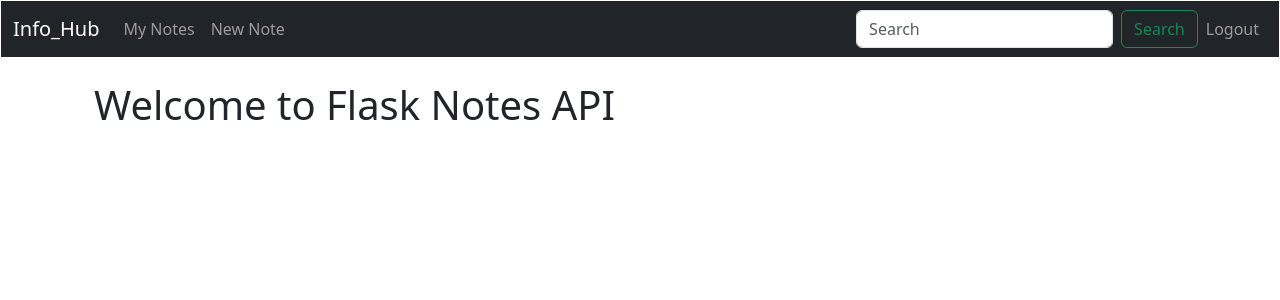
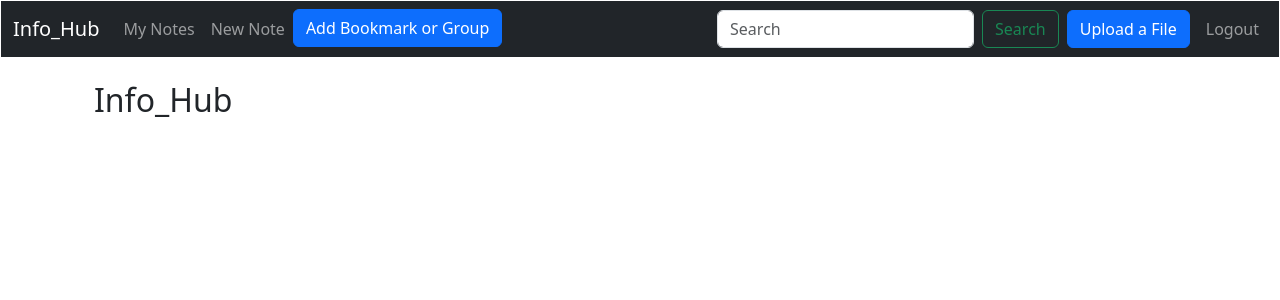
Before and after one commit to Willmo103/Flask-Notes-API-Docker, a Flask app: page /user/1/notes in a window 1280 px wide. Shown: the top 300 px of the page. Run offline with Flask 3, Linux system fonts and the light colour scheme; the visitor is signed in with stand-in values (Sample User, id 1); data that the repository does not hold is empty; parts of the project's set-up code (start-up, migrations or seed data) failed here and were passed over; some libraries are stand-ins or nearby versions.

Commit message:
add bookmark modal

```diff
--- a/app/forms.py
+++ b/app/forms.py
@@ -6,6 +6,7 @@ from wtforms import (
     BooleanField,
     SubmitField,
     TextAreaField,
+    URLField,
 )
 from wtforms.validators import (
     DataRequired,
@@ -14,6 +15,7 @@ from wtforms.validators import (
     EqualTo,
     ValidationError,
     Optional,
+    URL,
 )
 from flask_wtf.file import FileField
 
@@ -72,3 +74,10 @@ class FileUploadForm(FlaskForm):
     details = StringField("Details", validators=[Length(max=200)])
     private = BooleanField("Private")
     submit = SubmitField("Upload")
+
+class BookmarkForm(FlaskForm):
+    title = StringField("Title", validators=[DataRequired()])
+    href = URLField("URL", validators=[DataRequired(), URL()])
+    details = TextAreaField("Details (optional)")
+    private = BooleanField("Private")
+    submit = SubmitField("Add")
--- a/app/routes.py
+++ b/app/routes.py
@@ -1,8 +1,8 @@
 from flask import flash, redirect, render_template, url_for, Blueprint, request
 from flask_login import current_user, login_user, logout_user, login_required
 from app import db
-from app.models import User, Note, File
-from app.forms import LoginForm, RegistrationForm, NoteForm, FileUploadForm
+from app.models import User, Note, File, Upload, Download
+from app.forms import LoginForm, RegistrationForm, NoteForm, FileUploadForm, BookmarkForm
 from werkzeug.utils import secure_filename
 import os
 from datetime import datetime as dt
@@ -13,20 +13,21 @@ endpoint = Blueprint("routes", __name__)
 
 @endpoint.context_processor
 def inject_forms():
-    form = FileUploadForm()
-    return dict(form=form)
+    upload_form = FileUploadForm()
+    bookmark_form = BookmarkForm()
+    return dict(upload_form=upload_form, bookmark_form=bookmark_form)
 
 
 @endpoint.route("/")
 @endpoint.route("/index")
 def index():
-    File.sync_files()
     notes = Note.return_index_page_notes(
         current_user.id if current_user.is_authenticated else None
     )
     files = File.return_index_page_files(
         current_user.id if current_user.is_authenticated else None
     )
+
     return render_template(
         "index.html",
         notes=notes,
@@ -40,6 +41,7 @@ def index():
 def upload_file():
     form = FileUploadForm()
     if form.validate_on_submit():
+        time_stamp = dt.utcnow().strftime("%Y%m%d%H%M%S")
         file = form.file.data
         if file.filename == "":
             flash("No selected file")
@@ -52,14 +54,22 @@ def upload_file():
             new_file = File(
                 filename,
                 user_id=current_user.id,
-                date_posted=dt.utcnow(),
+                date_posted=time_stamp,
                 private=form.private.data,
                 details=form.details.data,
             )
+            new_upload = Upload(
+                user_id=current_user.id,
+                file_id=filename,
+                date_uploaded=time_stamp,
+            )
         else:
             new_file = File(filename, date_posted=dt.utcnow())
-        db.session.add(new_file)
-        db.session.commit()
+            new_upload = Upload(file_id=filename, date_uploaded=time_stamp)
+
+        new_upload.save()
+        new_file.save()
+
         flash("File uploaded successfully")
         return redirect(url_for("routes.index"))
 
@@ -180,3 +190,38 @@ def search_notes():
             title=f"Search Results for {search_term}",
         )
     return redirect(url_for("routes.index"))
+
+@endpoint.route("/create_group", methods=["GET", "POST"])
+def create_group():
+    # Implement group creation logic here
+    pass
+
+
+@endpoint.route("/edit_group/<int:group_id>", methods=["GET", "POST"])
+def edit_group(group_id):
+    # Implement group editing logic here
+    pass
+
+
+@endpoint.route("/delete_group/<int:group_id>", methods=["POST"])
+def delete_group(group_id):
+    # Implement group deletion logic here
+    pass
+
+
+@endpoint.route("/create_bookmark", methods=["GET", "POST"])
+def create_bookmark():
+    # Implement bookmark creation logic here
+    pass
+
+
+@endpoint.route("/edit_bookmark/<int:bookmark_id>", methods=["GET", "POST"])
+def edit_bookmark(bookmark_id):
+    # Implement bookmark editing logic here
+    pass
+
+
+@endpoint.route("/delete_bookmark/<int:bookmark_id>", methods=["POST"])
+def delete_bookmark(bookmark_id):
+    # Implement bookmark deletion logic here
+    pass
--- a/app/static/css/main.css
+++ b/app/static/css/main.css
@@ -2,3 +2,7 @@
 body {
     padding: 1px;
 }
+#dropZone.drag-over {
+    border: 2px dashed #007bff;
+    background-color: #f8f9fa;
+}
--- a/app/templates/base.html
+++ b/app/templates/base.html
@@ -14,6 +14,7 @@
 </head>
 
 <body>
+    <!-- base.html -->
     <nav class="navbar navbar-expand-md navbar-dark bg-dark mb-4">
         <div class="container-fluid">
             <a class="navbar-brand" href="{{ url_for('routes.index') }}">Info_Hub</a>
@@ -31,15 +32,11 @@
                     <li class="nav-item">
                         <a class="nav-link" href="{{ url_for('routes.note') }}">New Note</a>
                     </li>
-                </ul>
-                <form class="d-flex" action="{{ url_for('routes.search_notes') }}" method="POST">
-                    <input class="form-control me-2" type="search" name="search_term" placeholder="Search"
-                        aria-label="Search">
-                    <button class="btn btn-outline-success" type="submit">Search</button>
-                </form>
-                <ul class="navbar-nav">
                     <li class="nav-item">
-                        <a class="nav-link" href="{{ url_for('routes.logout') }}">Logout</a>
+                        <button type="nav-link" class="btn btn-primary nav-btn" data-bs-toggle="modal"
+                            data-bs-target="#addBookmarkOrGroupModal">
+                            Add Bookmark or Group
+                        </button>
                     </li>
                 </ul>
                 {% else %}
@@ -50,26 +47,37 @@
                     <li class="nav-item">
                         <a class="nav-link" href="{{ url_for('routes.note') }}">New Note</a>
                     </li>
+                    <li class="nav-item">
+                        <button type="nav-link" class="btn btn-primary nav-btn" data-bs-toggle="modal"
+                            data-bs-target="#addBookmarkOrGroupModal">
+                            Add Bookmark or Group
+                        </button>
+                    </li>
                 </ul>
-
-                <button type="nav-link" class="btn btn-primary nav-btn" data-bs-toggle="modal"
-                    data-bs-target="#fileUploadModal">
-                    Upload a File
-                </button>
-                <form class="d-flex" action="{{ url_for('routes.search_notes') }}" method="POST">
+                {% endif %}
+                <form class="d-flex me-2" action="{{ url_for('routes.search_notes') }}" method="POST">
                     <input class="form-control me-2" type="search" name="search_term" placeholder="Search"
                         aria-label="Search">
                     <button class="btn btn-outline-success" type="submit">Search</button>
                 </form>
+                <button type="nav-link" class="btn btn-primary nav-btn me-2" data-bs-toggle="modal"
+                    data-bs-target="#fileUploadModal">
+                    Upload a File
+                </button>
                 <ul class="navbar-nav">
+                    {% if current_user.is_authenticated %}
+                    <li class="nav-item">
+                        <a class="nav-link" href="{{ url_for('routes.logout') }}">Logout</a>
+                    </li>
+                    {% else %}
                     <li class="nav-item">
                         <a class="nav-link" href="{{ url_for('routes.login') }}">Login</a>
                     </li>
                     <li class="nav-item">
                         <a class="nav-link" href="{{ url_for('routes.register') }}">Register</a>
                     </li>
+                    {% endif %}
                 </ul>
-                {% endif %}
             </div>
         </div>
     </nav>
@@ -98,39 +106,79 @@
                 <div class="modal-body">
                     <form method="POST" action="{{ url_for('routes.upload_file') }}" enctype="multipart/form-data"
                         id="fileUploadForm">
-                        {{ form.hidden_tag() }}
+                        {{ upload_form.hidden_tag() }}
                         <div class="row">
                             <div class="col-md-8">
                                 <div class="mb-3">
-                                    {{ form.file.label(class="form-label") }}
-                                    {{ form.file(class="form-control") }}
+                                    {{ upload_form.file.label(class="form-label") }}
+                                    {{ upload_form.file(class="form-control") }}
                                 </div>
                                 <div class="mb-3">
-                                    {{ form.file_dz.label(class="form-label") }}
+                                    {{ upload_form.file_dz.label(class="form-label") }}
                                     <div id="dropZone" class="border rounded p-2 dropzone">
-                                        {{ form.file_dz() }}
+                                        {{ upload_form.file_dz() }}
                                         Drag and drop a file here
                                     </div>
                                 </div>
                             </div>
                             <div class="col-md-4">
                                 <div class="mb-3">
-                                    {{ form.details.label(class="form-label") }}
-                                    {{ form.details(class="form-control") }}
+                                    {{ upload_form.details.label(class="form-label") }}
+                                    {{ upload_form.details(class="form-control") }}
                                 </div>
                                 {% if current_user.is_authenticate %}
                                 <div class="mb-3">
-                                    {{ form.private.label }} {{ form.private() }}
+                                    {{ upload_form.private.label }} {{ upload_form.private() }}
                                 </div>
                                 {% endif %}
                             </div>
                         </div>
-                        {{ form.submit(class="btn btn-primary") }}
+                        {{ upload_form.submit(class="btn btn-primary") }}
                     </form>
                 </div>
             </div>
         </div>
     </div>
+    <!-- Add Bookmark Modal -->
+    <div class="modal fade" id="addBookmarkOrGroupModal" tabindex="-1" aria-labelledby="addBookmarkModalLabel"
+        aria-hidden="true">
+        <div class="modal-dialog">
+            <div class="modal-content">
+                <div class="modal-header">
+                    <h5 class="modal-title" id="addBookmarkModalLabel">Add Bookmark</h5>
+                    <button type="button" class="btn-close" data-bs-dismiss="modal" aria-label="Close"></button>
+                </div>
+                <div class="modal-body">
+                    <form id="addBookmarkForm" action="{{ url_for('routes.create_bookmark') }}" method="POST">
+                        {{ bookmark_form.csrf_token }}
+                        <div class="mb-3">
+                            {{ bookmark_form.title.label(class="form-label") }}
+                            {{ bookmark_form.title(class="form-control") }}
+                        </div>
+                        <div class="mb-3">
+                            {{ bookmark_form.href.label(class="form-label") }}
+                            {{ bookmark_form.href(class="form-control") }}
+                        </div>
+                        <div class="mb-3">
+                            {{ bookmark_form.details.label(class="form-label") }}
+                            {{ bookmark_form.details(class="form-control") }}
+                        </div>
+                        {% if current_user.is_authenticated %}
+                        <div class="mb-3 form-check">
+                            {{ bookmark_form.private(class="form-check-input") }}
+                            {{ bookmark_form.private.label(class="form-check-label") }}
+                        </div>
+                        {% endif %}
+                    </form>
+                </div>
+                <div class="modal-footer">
+                    <button type="button" class="btn btn-secondary" data-bs-dismiss="modal">Close</button>
+                    <button type="submit" class="btn btn-primary" form="addBookmarkForm">Add</button>
+                </div>
+            </div>
+        </div>
+    </div>
+
 
     <script src="{{ url_for('static', filename='js/main.js') }}"></script>
     {% block extra_js %}{% endblock %}
--- a/app/templates/index.html
+++ b/app/templates/index.html
@@ -1,9 +1,7 @@
 {% extends "base.html" %}
-
 {% block content %}
 <div class="container">
-    <h1 class="mt-3">Welcome to Flask Notes API</h1>
-
+    <h2 class="mt-3">Info_Hub</h2>
     <div class="row mt-3">
         {% for note in notes %}
         {% include "note_card.html" %}
@@ -13,34 +11,6 @@
         {% endfor %}
     </div>
 </div>
-<!-- File Upload Modal -->
-<!-- File Upload Modal -->
-<div class="modal fade" id="fileUploadModal" tabindex="-1" aria-labelledby="fileUploadModalLabel" aria-hidden="true">
-    <div class="modal-dialog">
-        <div class="modal-content">
-            <div class="modal-header">
-                <h5 class="modal-title" id="fileUploadModalLabel">Upload a File</h5>
-                <button type="button" class="btn-close" data-bs-dismiss="modal" aria-label="Close"></button>
-            </div>
-            <div class="modal-body">
-                <form method="POST" action="{{ url_for('routes.upload_file') }}" enctype="multipart/form-data"
-                    id="fileUploadForm">
-                    {{ form.hidden_tag() }}
-                    <div class="mb-3">
-                        {{ form.file.label }} {{ form.file(class="form-control") }}
-                    </div>
-                    <div class="mb-3">
-                        {{ form.details.label }} {{ form.details(class="form-control") }}
-                    </div>
-                    <div class="mb-3">
-                        {{ form.private.label }} {{ form.private() }}
-                    </div>
-                    {{ form.submit(class="btn btn-primary") }}
-                </form>
-            </div>
-        </div>
-    </div>
-</div>
-
-
 {% endblock %}
+{% block extra_js %}
+{% endblock %}
```
Also changed, not shown: app/models.py (+101 -34 lines).
